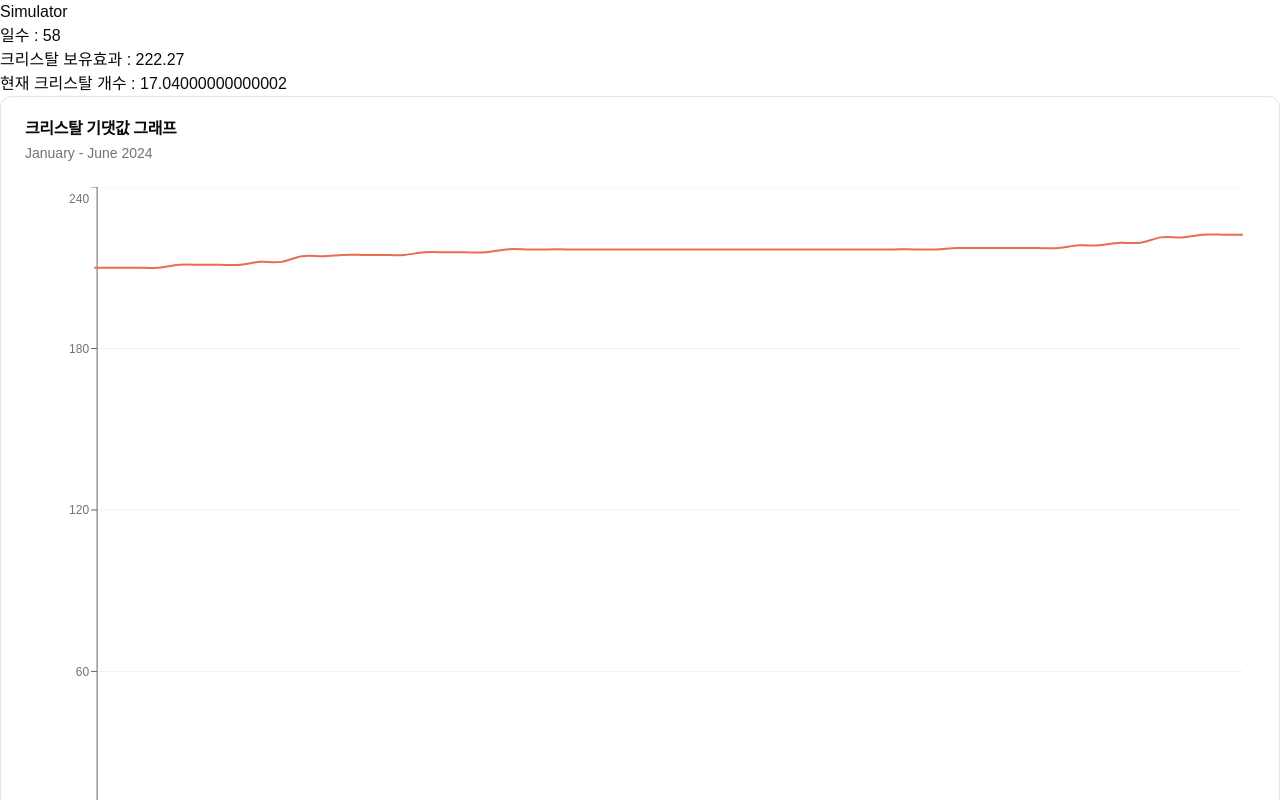
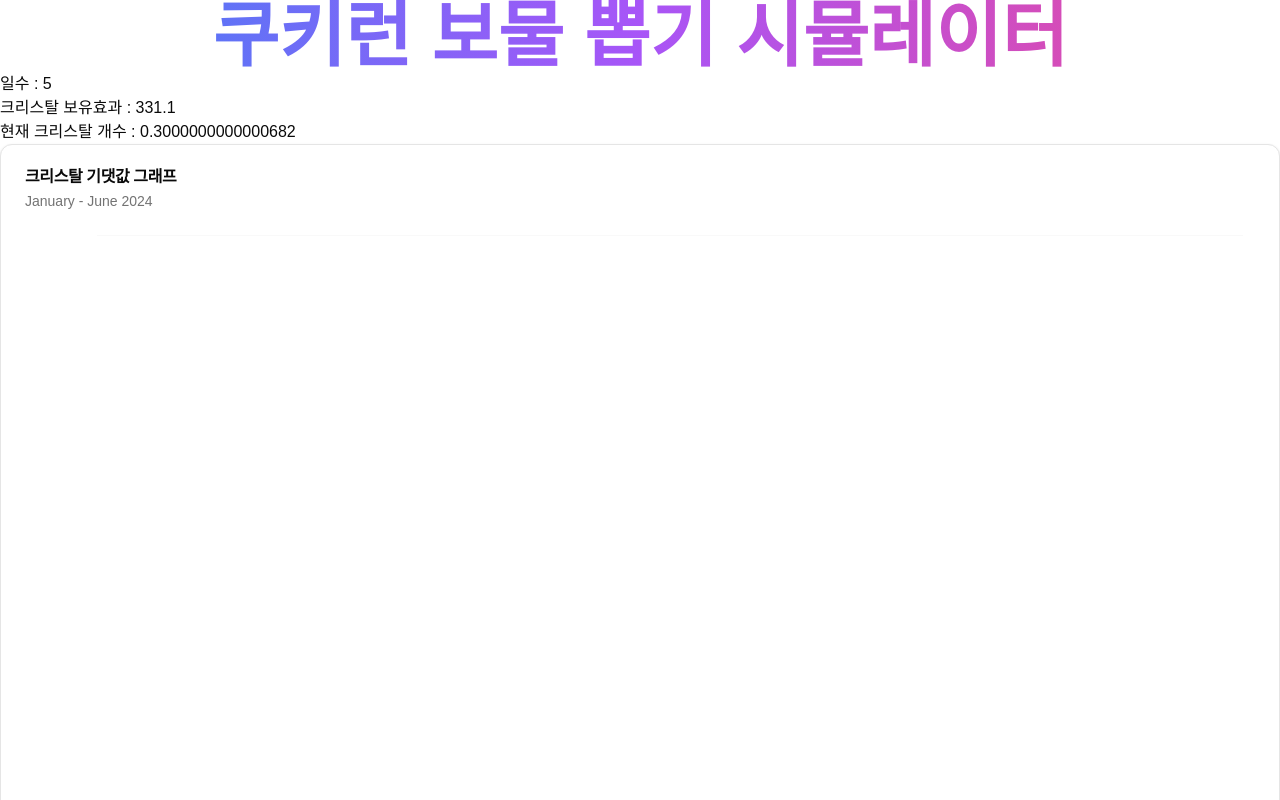
Before and after one commit to syki66/cookierun-crystal-simulator, a Next.js app: page / in a window 1280 px wide. Shown: the top 800 px of the page. Built offline with nearby package versions, Linux system fonts and the light colour scheme.

Commit message:
refactor: 파일 이름 변경 및 이동 - chart tooltip에 레이블 표시되도록 변경

```diff
--- a/app/page.tsx
+++ b/app/page.tsx
@@ -3,6 +3,9 @@
 export default function Home() {
   return (
     <>
+      <h1 className="text-5xl md:text-7xl font-bold text-transparent bg-clip-text bg-gradient-to-r from-blue-500 via-purple-500 to-pink-500 text-center">
+        쿠키런 보물 뽑기 시뮬레이터
+      </h1>
       <Simulator />
     </>
   );
--- a/components/crystal-chart.tsx
+++ b/components/crystal-chart/index.tsx
@@ -52,10 +52,7 @@
               tickFormatter={(value) => value.slice(0, 3)}
             />
             <YAxis />
-            <ChartTooltip
-              cursor={false}
-              content={<ChartTooltipContent hideLabel />}
-            />
+            <ChartTooltip cursor={false} content={<ChartTooltipContent />} />
             <Legend />
             <Line
               dataKey="crystals"
--- a/components/simulator.tsx
+++ b/components/simulator.tsx
@@ -4,7 +4,7 @@
 
 import { gachaMachine } from '@/lib/gacha';
 import { inventoryProps } from '@/types/inventory';
-import Inventory from './inventory/inventory';
+import Inventory from './inventory';
 import { splitArrayByCrystalKeyword } from '@/lib/split';
 import CrystalChart from './crystal-chart';
 
@@ -35,7 +35,7 @@
           return sum + item.count * item.expectedValue;
         }
         return sum; // "크리스탈"이 포함되지 않은 경우 기존 sum 반환
-      }, 200); // 초기값;
+      }, 320); // 초기값;
 
       _crystals += _crystalsPerDay;
 
@@ -60,20 +60,21 @@
       setInventory(_inventory);
 
       // 차트용 데이터 업데이트
+      if (_date % 10 === 0) {
         setChartData((prevChartData) => {
           return [
             ...prevChartData,
             { date: `${_date}`, crystals: _crystalsPerDay },
           ];
         });
-    }, 100);
+      }
+    }, 1000);
 
     return () => clearInterval(intervalId); // 컴포넌트 언마운트 시 clearInterval
   }, []);
 
   return (
     <>
-      <h1>Simulator</h1>
       <div>일수 : {date}</div>
       <div>크리스탈 보유효과 : {crystalsPerDay}</div>
       <div>현재 크리스탈 개수 : {crystals}</div>
```
Also changed, not shown: components/inventory/index.tsx (renamed from components/inventory/inventory.tsx). Lines whose indentation alone changed are shown as unchanged.
